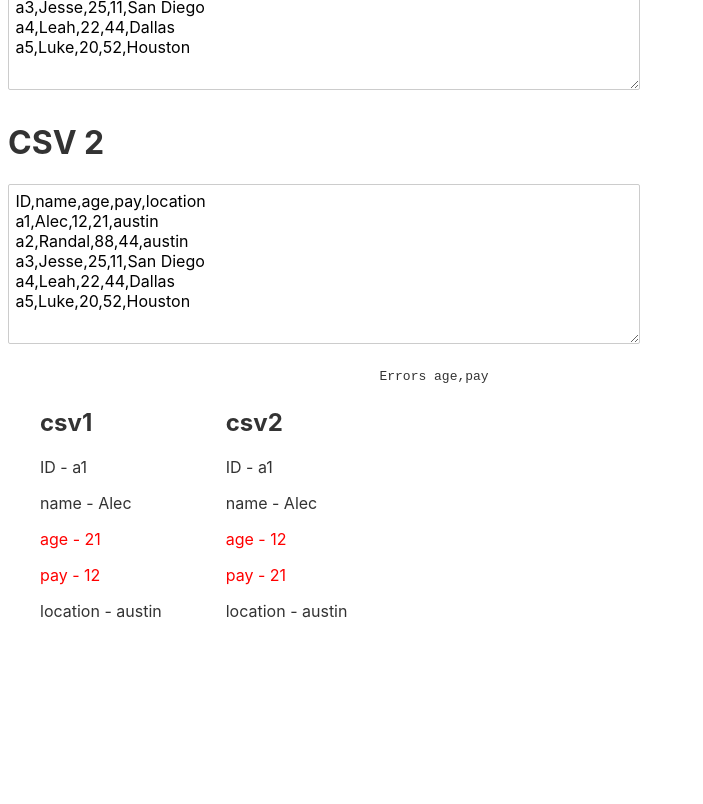
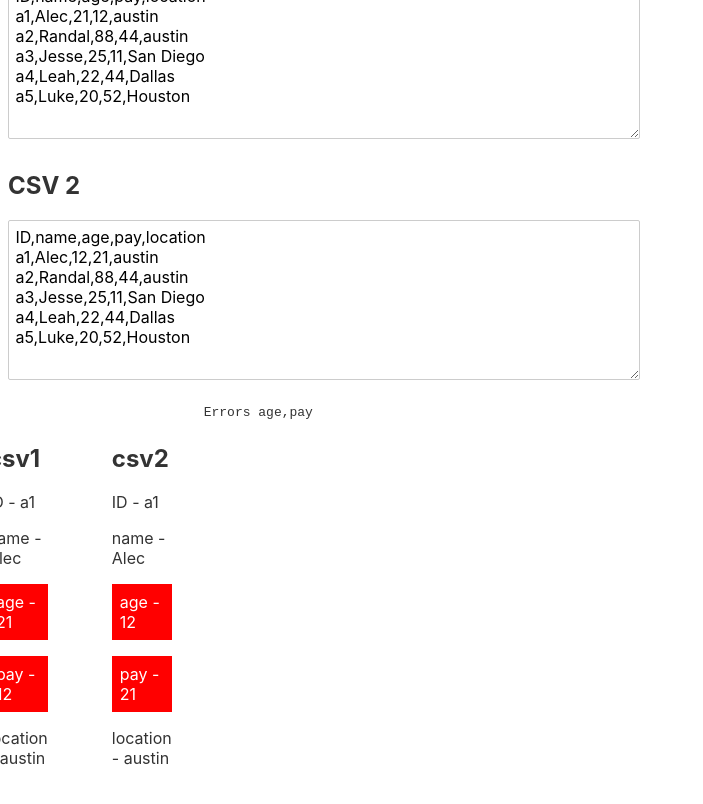
Before and after one commit to zerophin/csv-differences, a Svelte app: page / in a window 1280 px wide. Shown: the part 160-964 px from the top of the page, without its empty margins (0-703 px from the left). Before the commit the page ends 829 px from the top, so only its background shows below. Built offline with nearby package versions, Linux system fonts and the light colour scheme.

Commit message:
moved Table to its own component

```diff
--- a/src/App.svelte
+++ b/src/App.svelte
@@ -1,5 +1,7 @@
 <script>
   import {data1, data2} from "./mock-csv";
+  import Table from "./components/Table.svelte";
+  import {SvelteComponent} from "svelte";
 
   let diffs = [];
   let csv1 = data1
@@ -60,48 +62,22 @@
 
   $:diffs = findErrors(csv1Arr, csv2Arr, "ID")
 </script>
-<h1>
+<h1>CSV Differences Bitches</h1>
+<h2>
   CSV 1
-</h1>
+</h2>
 <textarea bind:value={csv1}></textarea>
-<h1>
+<h2>
   CSV 2
-</h1>
+</h2>
 <textarea bind:value={csv2}></textarea>
 <br/>
-{#each diffs as diff, i}
-  <div class="diff-row">
-    {#each Object.entries(diff).filter(([key]) => key !== "errorKeys") as [csvInput, csvValues]}
-      <div class="csv-row">
-        <h2>{csvInput}</h2>
-        {#each Object.entries(csvValues) as [key, value]}
-          <p class:diffError={diff.errorKeys.includes(key)}>{key} - {value}</p>
-        {/each}
-      </div>
-    {/each}
-    <pre>Errors {diff.errorKeys}</pre>
-  </div>
-{/each}
-{#if !(diffs.length > 0)}
-  <p>
-    There are no errors!
-  </p>
-{/if}
+<Table diffs={diffs}/>
 <style>
+
     textarea {
         height: 10em;
         width: 50%;
     }
 
-    .diff-row {
-        display: flex;
-    }
-
-    .csv-row {
-        padding: 2em;
-    }
-
-    .diffError {
-        color: red;
-    }
 </style>
--- /dev/null
+++ b/src/components/Table.svelte
@@ -0,0 +1,46 @@
+<script>
+  export let diffs = [];
+</script>
+<div class="diff-collection">
+  {#each diffs as diff, i}
+    <div class="diff-row">
+      {#each Object.entries(diff).filter(([key]) => key !== "errorKeys") as [csvInput, csvValues]}
+        <div class="csv-row">
+          <h2>{csvInput}</h2>
+          {#each Object.entries(csvValues) as [key, value]}
+            <p class:diffError={diff.errorKeys.includes(key)}>{key} - {value}</p>
+          {/each}
+        </div>
+      {/each}
+      <pre>Errors {diff.errorKeys}</pre>
+    </div>
+  {/each}
+  {#if !(diffs.length > 0)}
+    <p>
+      There are no errors!
+    </p>
+  {/if}
+</div>
+<style>
+
+    .diff-collection {
+        display: flex;
+    }
+
+    .diff-row {
+        display: flex;
+        flex-direction: row;
+        justify-content: center;
+        width: 20%
+    }
+
+    .csv-row {
+        padding: 2em;
+    }
+
+    .diffError {
+        background: red;
+        color: white;
+        padding: .5rem;
+    }
+</style>
```
